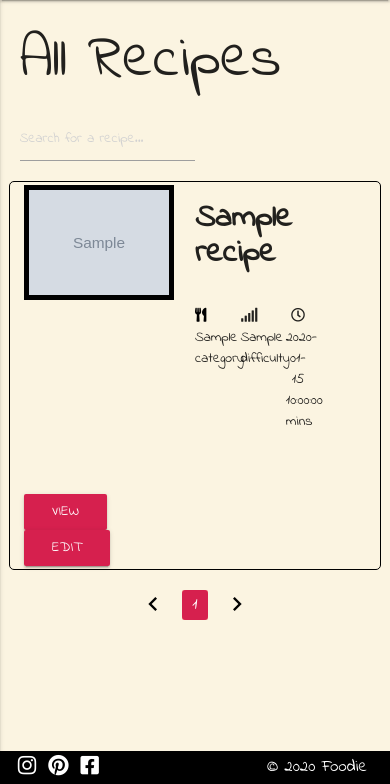
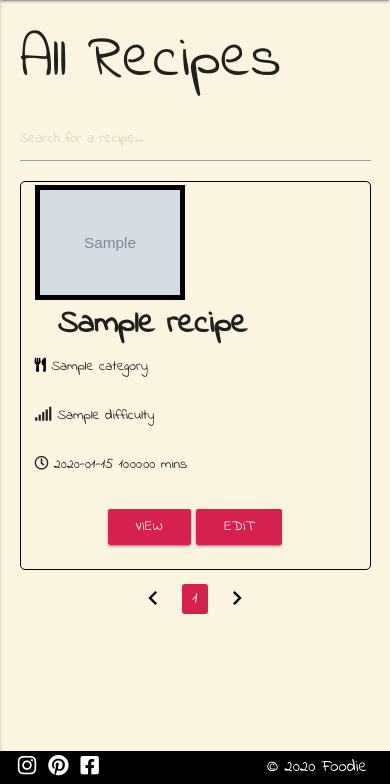
Before and after one commit to coderkatew/foodie, a Flask app: page /all_recipes in a window 390 px wide. Shown: the part 60-844 px from the top of the page. Run offline with Flask 2, Linux system fonts and the light colour scheme; grey boxes marked "Sample" are stand-in pictures; a database or web service that is not in the repository returns one stand-in record (values such as "Sample title"); some libraries are stand-ins or nearby versions.

Commit message:
Add media queries for all recipes page

```diff
--- a/static/css/style.css
+++ b/static/css/style.css
@@ -116,7 +116,9 @@ img {
 .recipe-image {
     max-width:150px;
     max-height:150px;
+    margin-top: 5%;
 }
+
 
 .recipe-image-view {
     max-width:250px;
@@ -135,20 +137,22 @@ img {
 }
 
 .card-action {
-    padding-top: 40%;
+    text-align: right;
+    padding-right: 5%;
 }
 
 .card-time {
     text-align: center;
 }
 
-.recipe-details {
-    padding-top:5%;
+.recipe.details {
+    padding-top: 5%;
 }
 
 i.all-recipes {
     color:black;
 }
+
 /* ---- View Recipes ----*/
 
 .recipe-top {
@@ -245,6 +249,40 @@ nav .brand-logo {
     width: 100%;
 }
 
+.searchbar {
+    width: 100%;
+}
+
+.recipe-image {
+     width: 100%;
+     padding:0;
+     margin:0;
+     text-align: center;
+}
+
+#recipe-card.row {
+    text-align: center;
+    margin:0;
+}
+
+.recipe-title {
+     width: 100%;
+     margin:0;
+}
+
+.recipe-details col {
+     width: 100%;
+}
+
+.card-action {
+    text-align:center;
+    width:100%;
+    padding:0;
+}
+
+
+
+
 footer {
     max-width: 100%;
     max-height: 50px;
--- a/templates/all_recipes.html
+++ b/templates/all_recipes.html
@@ -13,7 +13,7 @@
 
   <!-- Adapted Materialize Card -->
   <div id="recipe-card" class="row">
-    <div class="col 3">
+    <div class="col 12">
       <div class="recipe-image">
         {% if recipe.recipe_image %}
         <img
@@ -31,26 +31,27 @@
         {% endif %}
       </div>
     </div>
-    <div class="col s6">
+    <div class="col s9">
       <div class="card-content">
         <div>
         <h4 class="recipe-title">{{recipe.recipe_name}}</h4>
         </div>
         <div class="row recipe-details">
-          <div class="col s3">
+          <div class="col s3.5">
         <p><i class="fas fa-utensils all-recipes"></i> {{recipe.category}}</p>
         </div>
-        <div class="col s3">
+        <div class="col s3.5">
         <p class="level"><i class="fas fa-signal"></i> {{recipe.difficulty}}</p>
         </div>
-         <div class="col s3">
+         <div class="col s3.5">
         <p class="card-time"><i class="far fa-clock"></i> {{recipe.time}} mins</p>
         </div>
         </div>
       </div>
     </div>
-    <div class="col s3">
+    <div class="col s12">
       <div class="card-action">
+      <div class="row">
         <a
           href="{{ url_for('view_recipe', recipe_id=recipe._id) }}"
           class="waves-effect waves-light btn"
@@ -61,6 +62,7 @@
           class="waves-effect waves-light btn"
           >Edit</a
         >
+      </div>
       </div>
     </div>
   </div>
```
